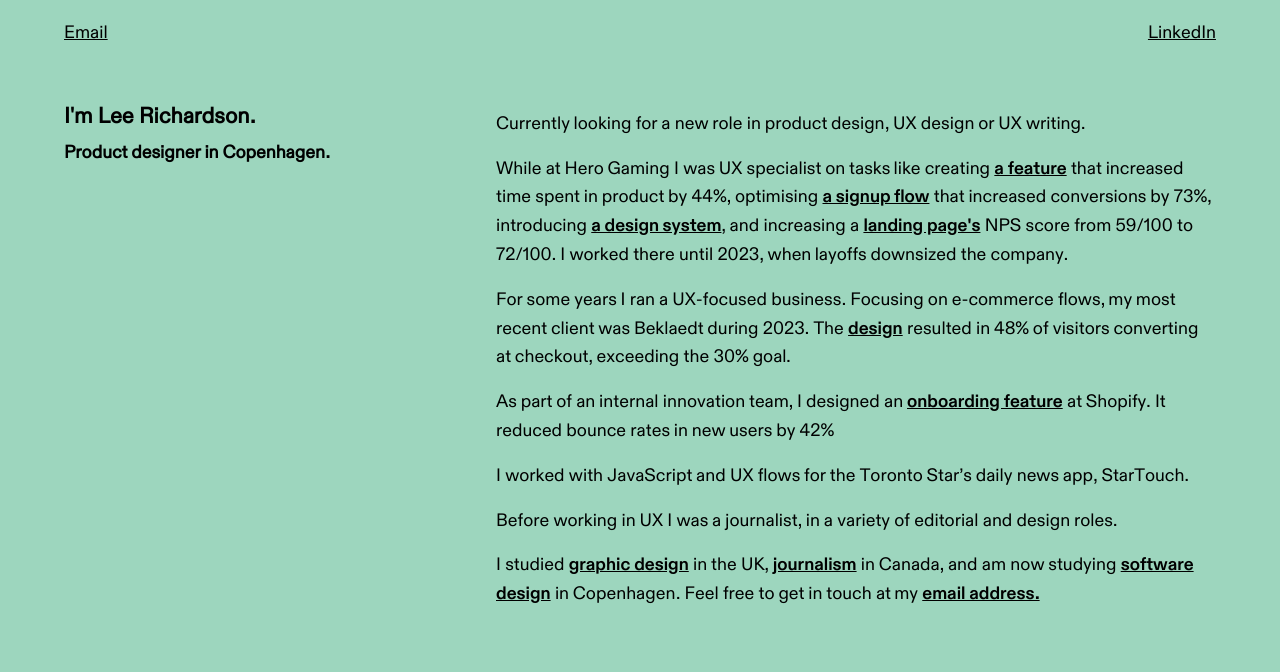
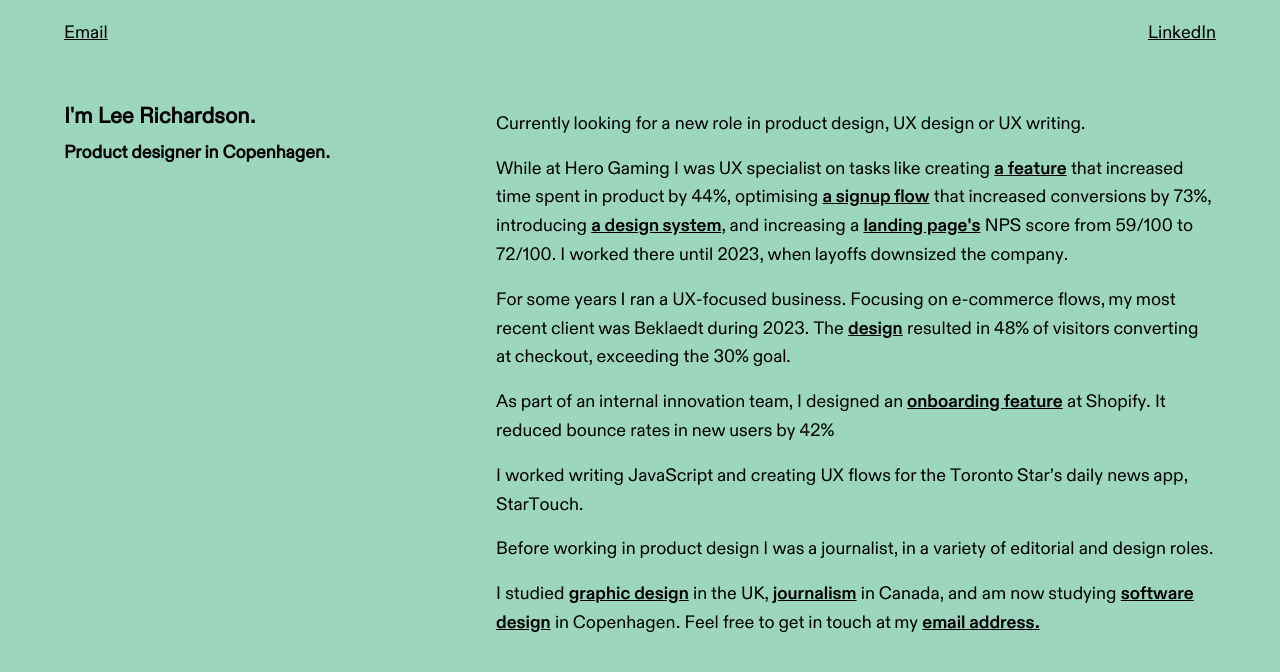
Before and after one commit to leer85/leer85.github.io, a Next.js app: page / in a window 1280 px wide. Shown: the top 672 px of the page. Built offline with nearby package versions, Linux system fonts and the light colour scheme.

Commit message:
change to content

```diff
--- a/app/page.js
+++ b/app/page.js
@@ -33,9 +33,9 @@ export default function Home() {
 
           <p>As part of an internal innovation team, I designed an <span className="bodyLink"><a href="/">onboarding feature</a></span> at Shopify. It reduced bounce rates in new users by 42%</p>
 
-          <p>I worked with JavaScript and UX flows for the Toronto Star’s daily news app, StarTouch.</p>
+          <p>I worked writing JavaScript and creating UX flows for the Toronto Star’s daily news app, StarTouch.</p>
 
-          <p>Before working in UX I was a journalist, in a variety of editorial and design roles.</p>
+          <p>Before working in product design I was a journalist, in a variety of editorial and design roles.</p>
 
           <p>I studied <span className="bodyLink"><a href="https://www.stc.ac.uk/course/btec-art-visual-and-digital-level-3-year-2/">graphic design</a></span> in the UK, <span className="bodyLink"><a href="https://www.torontomu.ca/journalism/#!accordion-1677379613084-what-you-ll-learn">journalism</a></span> in Canada, and am now studying <span className="bodyLink"><a href="https://en.itu.dk/Programmes/MSc-Programmes/Software-Design">software design</a></span> in Copenhagen. Feel free to get in touch at my <span className="bodyLink"><a href="mailto:hej@leerichardson.dk">email address.</a></span></p>
 
```
